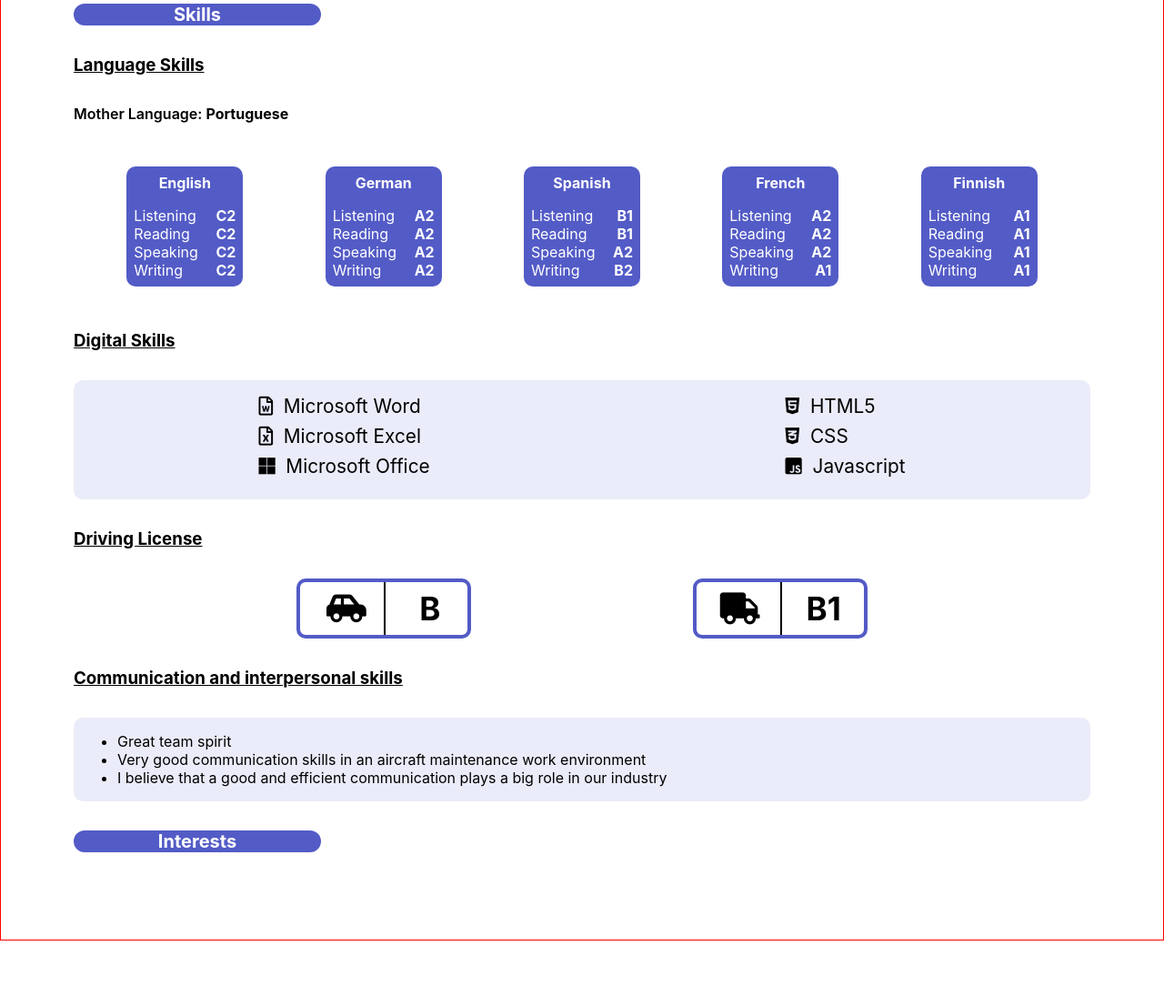
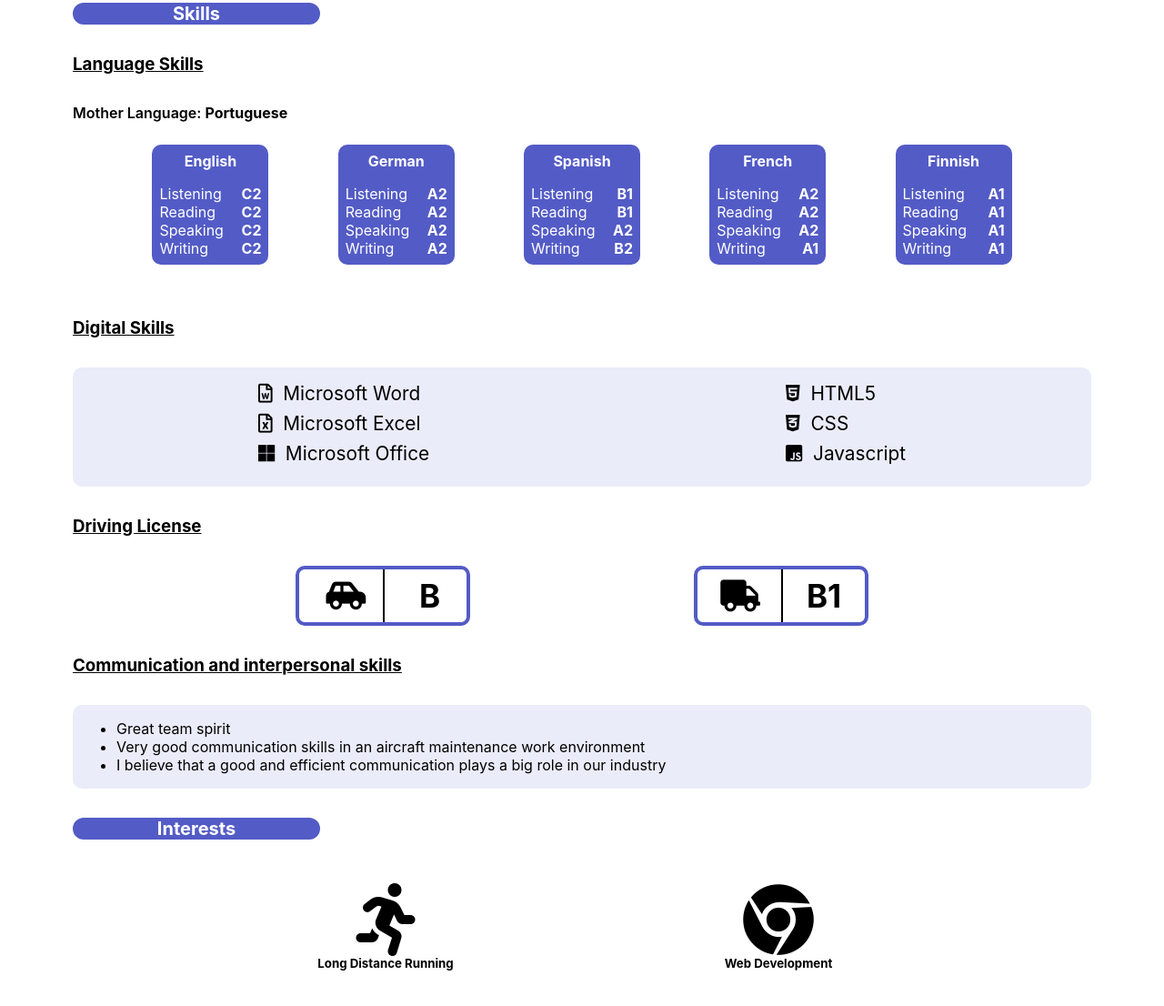
Before and after one commit to Barbelitos/Online_CV, a plain HTML site: page index.html in a window 1280 px wide. Shown: the part 2430-3536 px from the top of the page at 91% size. Before the commit the page ends 3464 px from the top, so only its background shows below. Drawn offline with Linux system fonts and the light colour scheme.

Commit message:
Add interests

```diff
--- a/CV2.html
+++ b/index.html
@@ -208,6 +208,16 @@
         </div>
 
         <h2 id="interests">Interests</h2>
+        <div class="interest_container">
+            <div class="interest_card">
+                <i class="fas fa-running"></i>
+                <h5>Long Distance Running</h5>
+            </div>
+            <div class="interest_card">
+                <i class="fab fa-chrome"></i>
+                <h5>Web Development</h5>
+            </div>
+        </div>
     </main>
 </body>
 </html>
--- a/main2.css
+++ b/main2.css
@@ -97,7 +97,6 @@ nav ul li a:hover {
 }
 
 main {
-    border: 1px solid red;
     padding: 5rem;
 }
 
@@ -188,7 +187,7 @@ main span {
     margin: auto;
     display: flex;
     flex-wrap: wrap;
-    gap: 3rem;
+    gap: .3rem;
     justify-content: space-evenly;
 }
 
@@ -199,7 +198,7 @@ main span {
     padding: .5rem;
     text-align: center;
     border-radius: 10px;
-    margin-top: 2rem;
+    margin: .6rem 0;
 }
 
 .language_card .language {
@@ -273,6 +272,24 @@ main span {
     margin-left: 2rem;
 }
 
+.interest_container {
+    display: flex;
+    flex-wrap: wrap;
+    justify-content: space-evenly;
+    margin: 2rem;
+}
+
+.interest_card {
+    display: flex;
+    flex-direction: column;
+    width: 15rem;
+    margin: 1rem 0;
+    text-align: center;
+}
+
+.interest_card i {
+    font-size: 80px;
+}
 
 /* Media queries */
 
```
